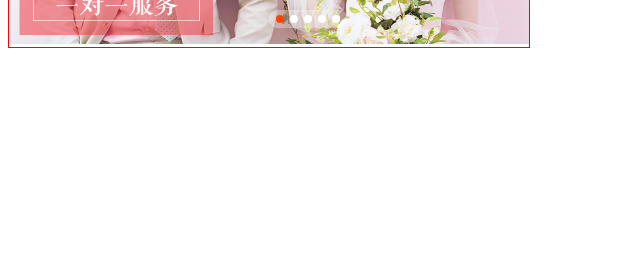
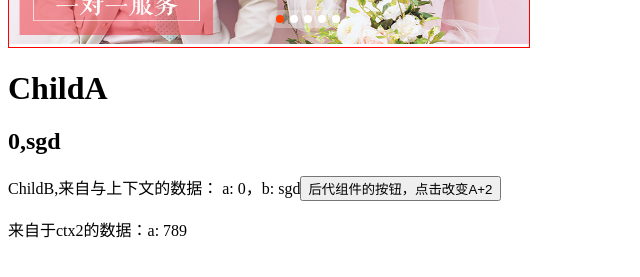
Before and after one commit to weiliuxian/react-learn, a React (Create React App) app in the folder learn-demo/: page / in a window 1280 px wide. Shown: the part 399-676 px from the top of the page, without its empty margins (0-640 px from the left). Built offline with nearby package versions, Linux system fonts and the light colour scheme; no server answers.

Commit message:
'上下文'

```diff
--- a/learn-demo/src/App.js
+++ b/learn-demo/src/App.js
@@ -11,6 +11,7 @@ import withLog from './HOC/withLog'
 import withLogin from './HOC/withLogin'
 
 import BannerTest from './components/common/Banner/Test'
+import NewContext from './NewContext'
 const aRef = React.createRef();
 let ALog1 = withLog(A);
 // ALog1 = withLog(ALog1);
@@ -53,6 +54,10 @@ export default function APP() {
 
             <BannerTest />
 
+            <div>
+                <NewContext />
+            </div>
+
 
         </div>
     )
--- /dev/null
+++ b/learn-demo/src/NewContext.js
@@ -0,0 +1,88 @@
+import React, { Component } from 'react'
+
+const ctx = React.createContext({
+    a: 0,
+    b: 'abd'
+})
+
+const ctx2 = React.createContext()
+
+function ChildA(props){
+
+    return (
+        <ctx2.Provider value={{
+            a: 789,
+            c: 'hello'
+        }}>
+            <div>
+                <h1>ChildA</h1>
+                <h2>
+                    <ctx.Consumer>
+                        {value => <>{value.a},{value.b}</>}
+                    </ctx.Consumer>
+                </h2>
+                < ChildB ></ChildB>
+            </div>
+        </ctx2.Provider>
+
+    )
+}
+
+
+class ChildB extends React.Component {
+    // static contextType = ctx;
+    render() {
+        // return (<p>
+        //     ChildB,来自与上下文的数据： a: {this.context.a}，b: {this.context.b}
+        //     <button onClick={() => {
+        //         this.context.onChange(this.context.a + 2)
+        //     }}>后代组件的按钮，点击改变A+2</button>
+        // </p>)
+         return (
+             <ctx.Consumer>
+                 {value => (
+                     <>
+                     <p>
+                        ChildB,来自与上下文的数据： a: {value.a}，b: {value.b}
+                        <button onClick={() => {
+                            value.onChange(value.a + 2)
+                        }}>后代组件的按钮，点击改变A+2</button>
+                    </p>
+                    <p>
+                        <ctx2.Consumer>
+                            {val => (
+                                <>
+                                来自于ctx2的数据：a: {val.a}
+                                </>
+                            )}
+                        </ctx2.Consumer>
+                    </p>
+                 </>
+                 )}
+             </ctx.Consumer>
+         )
+    }
+}
+
+
+export default class NewContext extends Component {
+    state = {
+        a:0,
+        b: 'sgd',
+        onChange: (newA) => {
+            this.setState({
+                a: newA
+            })
+        }
+    }
+    render() {
+        const Provider = ctx.Provider
+        return (
+            <Provider value={this.state}>
+                <div>
+                    <ChildA />
+                </div>
+            </Provider>
+        )
+    }
+}
```
Also changed, not shown: 1 other file (tests, documents, lock files or other folders).
